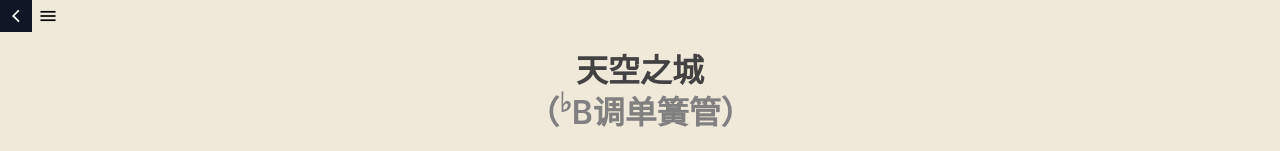
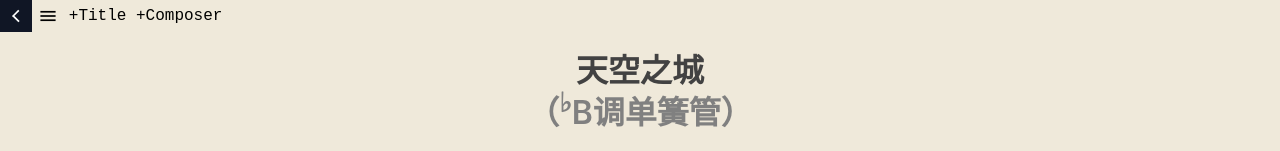
Before and after one commit to RuMaxwell/jianpu, a React app: page / in a window 1280 px wide. Shown: the top 151 px of the page. Built offline with nearby package versions, Linux system fonts and the light colour scheme; the HTML template or start-up script is replaced by a standard one.

Commit message:
feat: Editor: add title/composer when there's none.

```diff
--- a/src/App.tsx
+++ b/src/App.tsx
@@ -1,4 +1,3 @@
-import type { IStaff } from './music/staff/staff'
 import type { IMusicScore } from './music/music'
 
 import { useState } from 'react'
@@ -53,6 +52,29 @@ const App = () => {
     }
   }
 
+  function handleAddTitle() {
+    if (music.title) {
+      return
+    }
+    setMusic({
+      ...music,
+      title: 'Edit Title',
+    })
+  }
+
+  function handleAddComposer() {
+    if (music.meta?.composer) {
+      return
+    }
+    setMusic({
+      ...music,
+      meta: {
+        ...music.meta,
+        composer: 'Composer: Edit Composer',
+      },
+    })
+  }
+
   function handleTitleChange(value: string) {
     setMusic({
       ...music,
@@ -76,6 +98,8 @@ const App = () => {
         onFileImported={handleFileImported}
         onFileImportError={handleFileImportError}
         onExportRequest={handleExportRequest}
+        onAddTitle={handleAddTitle}
+        onAddComposer={handleAddComposer}
       />
 
       <Stage
@@ -83,7 +107,7 @@ const App = () => {
         keySignature={music.meta.key}
         timeSignature={music.meta.tempo}
         composerHtml={music.meta.composer}
-        staff={music.staff as IStaff}
+        staff={music.staff}
         onTitleChange={handleTitleChange}
         onComposerChange={handleComposerChange}
       />
--- a/src/menu/Menu.tsx
+++ b/src/menu/Menu.tsx
@@ -7,10 +7,14 @@ export default function Menu({
   onFileImported,
   onFileImportError,
   onExportRequest,
+  onAddTitle,
+  onAddComposer,
 }: {
   onFileImported?: (fileType: 'markdown' | 'json', content: string) => void
   onFileImportError?: (errorMessage: string) => void
   onExportRequest?: (format: 'markdown' | 'json') => void
+  onAddTitle?: () => void
+  onAddComposer?: () => void
 }) {
   const [menuIsOpen, setMenuIsOpen] = useState(false)
 
@@ -81,6 +85,8 @@ export default function Menu({
         ref={menuButtonRef}
         isActive={menuIsOpen}
         onClick={handleMenuButtonClick}
+        onAddTitle={onAddTitle}
+        onAddComposer={onAddComposer}
       />
       <MenuPanel
         ref={menuPanelRef}
--- a/src/menu/MenuButton.css
+++ b/src/menu/MenuButton.css
@@ -11,6 +11,8 @@
   left: 0;
   top: 0;
   width: 100%;
+  display: flex;
+  align-items: center;
   background-color: var(--bg-color);
   transition: top 0.2s ease-in-out;
 }
@@ -23,22 +25,32 @@
   top: -2rem;
 }
 
-.menu-button {
+.menu-button,
+.menu-text-button {
   display: inline-flex;
   align-items: center;
   justify-content: center;
   box-sizing: border-box;
-  width: 2rem;
   height: 2rem;
   padding: 0.3em;
-  font-size: 1.4rem;
+  font-size: 1rem;
   border: none;
   background-color: var(--bg-color);
   cursor: pointer;
   transition: filter 0.2s ease-in-out;
 }
 
-.menu-button:hover {
+.menu-button {
+  width: 2rem;
+  font-size: 1.4rem;
+}
+
+.menu-text-button {
+  font-family: monospace;
+}
+
+.menu-button:hover,
+.menu-text-button:hover {
   filter: invert(1);
 }
 
--- a/src/menu/MenuButton.tsx
+++ b/src/menu/MenuButton.tsx
@@ -10,8 +10,10 @@ const MenuButton = forwardRef<
   {
     isActive?: boolean
     onClick?: (active: boolean) => void
+    onAddTitle?: () => void
+    onAddComposer?: () => void
   }
->(({ isActive, onClick }, ref) => {
+>(({ isActive, onClick, onAddTitle, onAddComposer }, ref) => {
   const [autoHide, setAutoHide] = useState(false)
   const [isHidden, setIsHidden] = useState(false)
 
@@ -66,6 +68,12 @@ const MenuButton = forwardRef<
         <button className='menu-button' onClick={handleMenuClick}>
           <img className='icon' src={isActive ? CloseIcon : MenuIcon}></img>
         </button>
+        <button className='menu-text-button' onClick={onAddTitle}>
+          +Title
+        </button>
+        <button className='menu-text-button' onClick={onAddComposer}>
+          +Composer
+        </button>
       </div>
     </div>
   )
```
